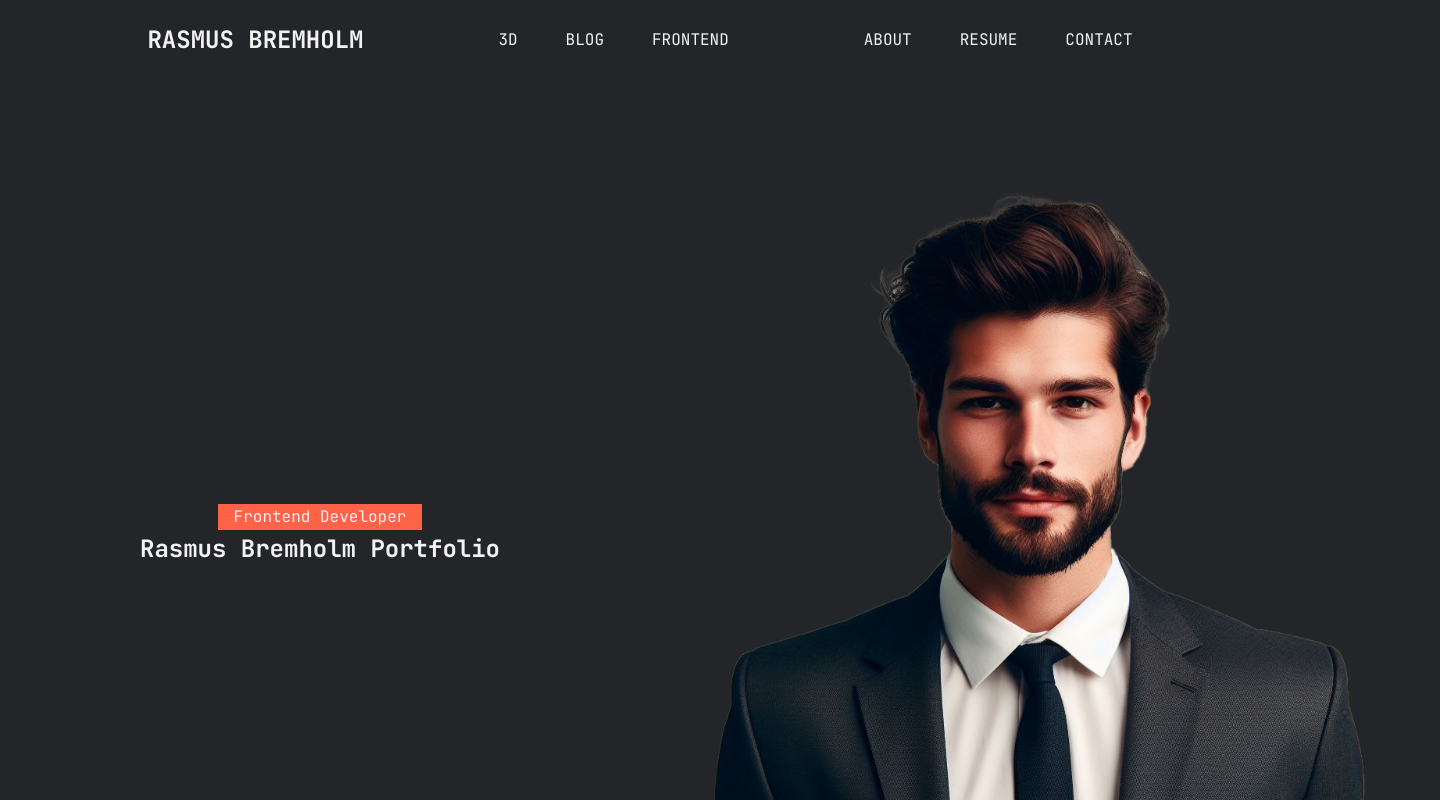
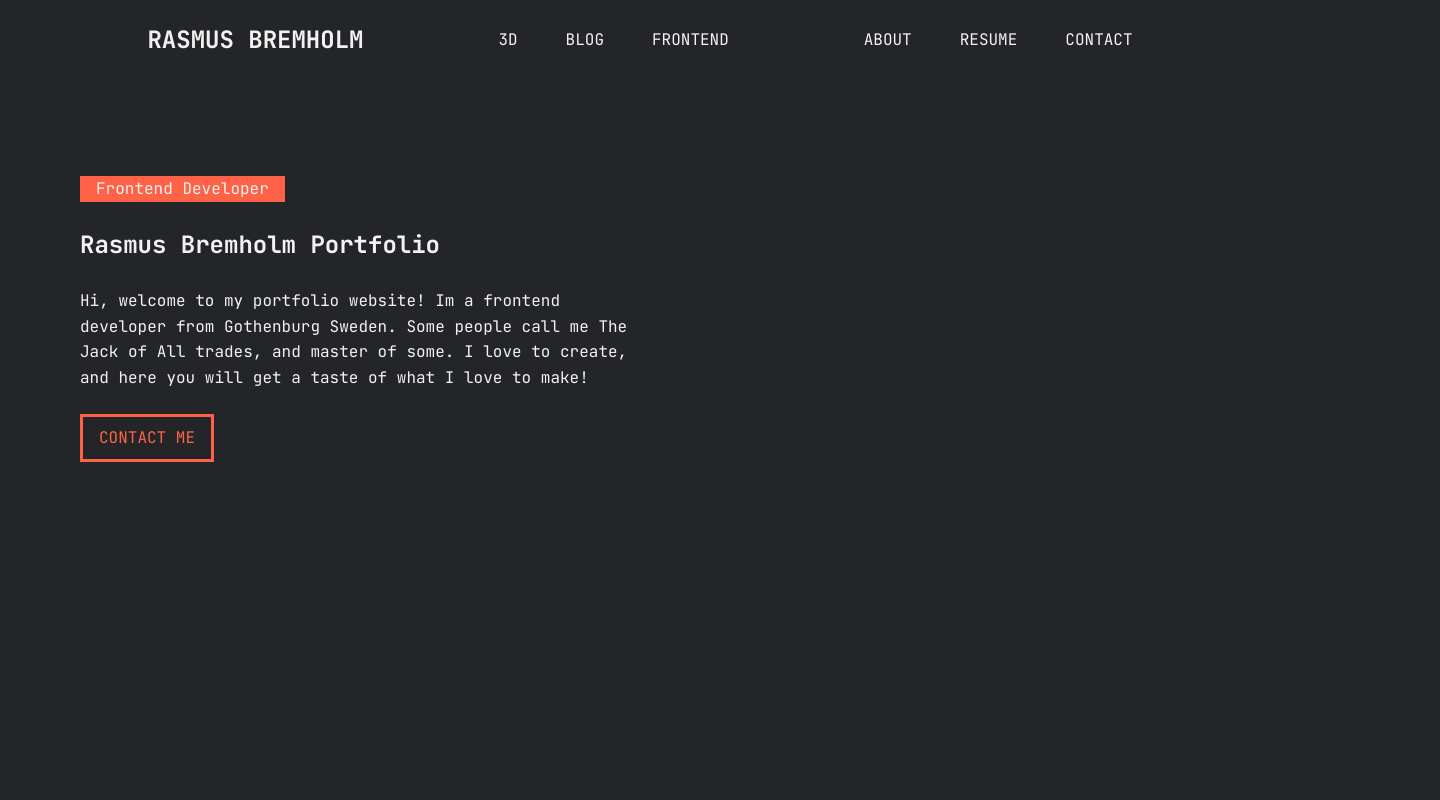
Before and after one commit to visceral89/portfolio2023, a Next.js app: page / in a window 1280 px wide. Shown: the top 800 px of the page, 1440 px wide, since content can reach past the window. Built offline with nearby package versions, Linux system fonts and the light colour scheme.

Commit message:
added text to Hero

```diff
--- a/src/app/components/sections/Hero.jsx
+++ b/src/app/components/sections/Hero.jsx
@@ -1,5 +1,6 @@
 import styles from "../../styles/Hero.module.scss";
 import Image from "next/image";
+import Link from "next/link";
 
 const Hero = () => {
 	return (
@@ -7,14 +8,23 @@ const Hero = () => {
 			<div className={styles.titleText}>
 				<div className={styles.accent}>Frontend Developer</div>
 				<h1>Rasmus Bremholm Portfolio</h1>
+				<p>
+					Hi, welcome to my portfolio website! Im a frontend developer from
+					Gothenburg Sweden. Some people call me The Jack of All trades, and
+					master of some. I love to create, and here you will get a taste of
+					what I love to make!
+				</p>
+				<Link href='/contact'>
+					<div className={styles.contactButton}>Contact Me</div>
+				</Link>
 			</div>
 			<div className={styles.titleImage}>
-				<Image
+				{/* <Image
 					src='/guy_half.png'
 					width={800}
 					height={800}
 					alt='rasmus bremholm'
-				/>
+				/>*/}
 			</div>
 		</section>
 	);
--- a/src/app/styles/Hero.module.scss
+++ b/src/app/styles/Hero.module.scss
@@ -6,6 +6,9 @@
 	z-index: 1;
 	width: 100vw;
 	height: calc(100vh - 80px);
+
+	padding-left: $spacing-grande;
+	padding-right: $spacing-grande;
 
 	display: flex;
 	flex-direction: row;
@@ -29,11 +32,11 @@
 .titleText {
 	z-index: 2;
 	width: 50%;
-
+	gap: $spacing-lg;
 	display: flex;
 	flex-direction: column;
-	justify-content: center;
-	align-items: center;
+	justify-content: flex-start;
+	align-items: flex-start;
 }
 
 .titleImage {
@@ -46,3 +49,10 @@
 	padding-left: 1rem;
 	padding-right: 1rem;
 }
+
+.contactButton {
+	padding: 8px $font-size-md 8px $font-size-md;
+	color: $color-accent;
+	border: 3px solid $color-accent;
+	text-transform: uppercase;
+}
```
